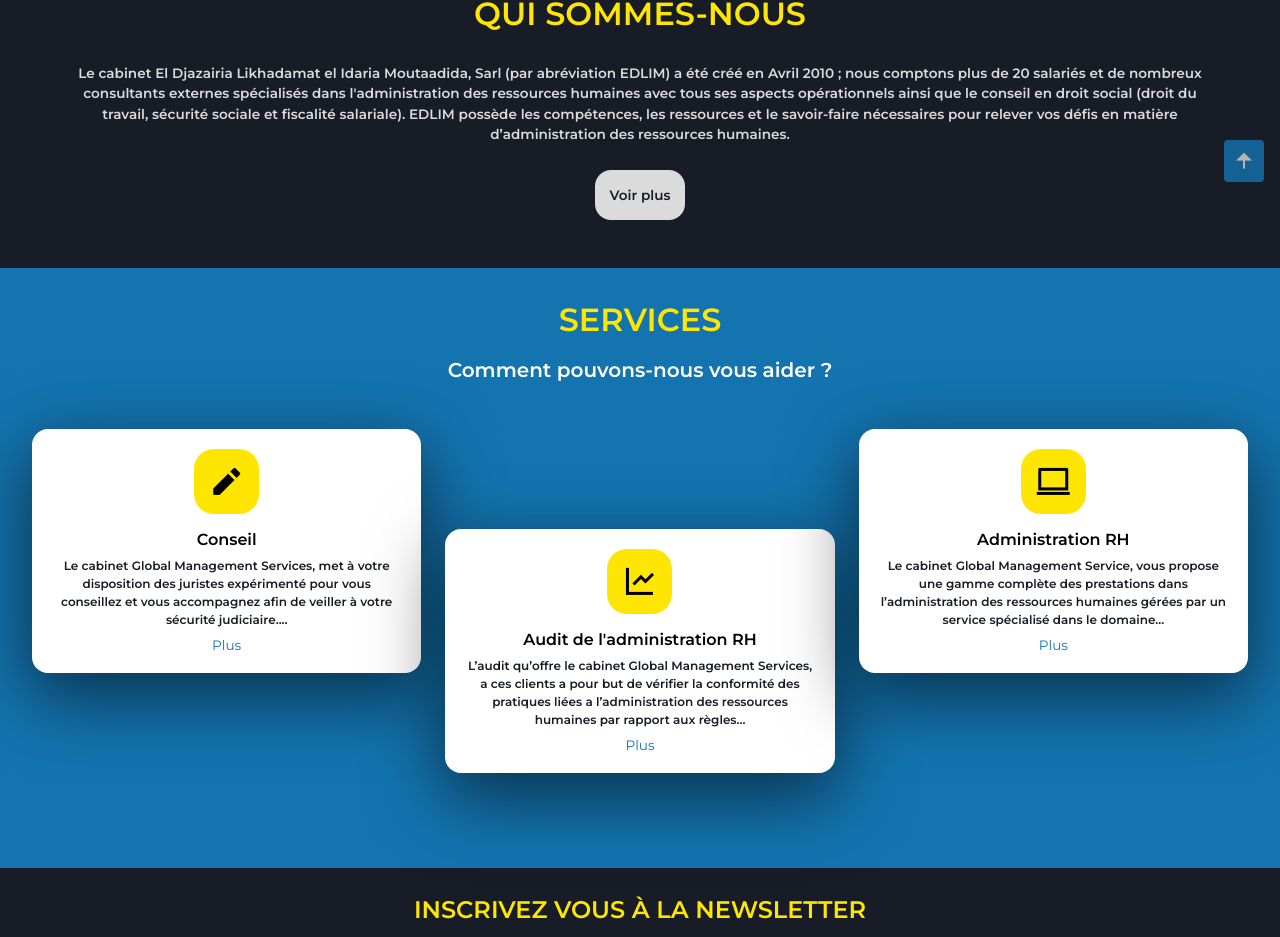
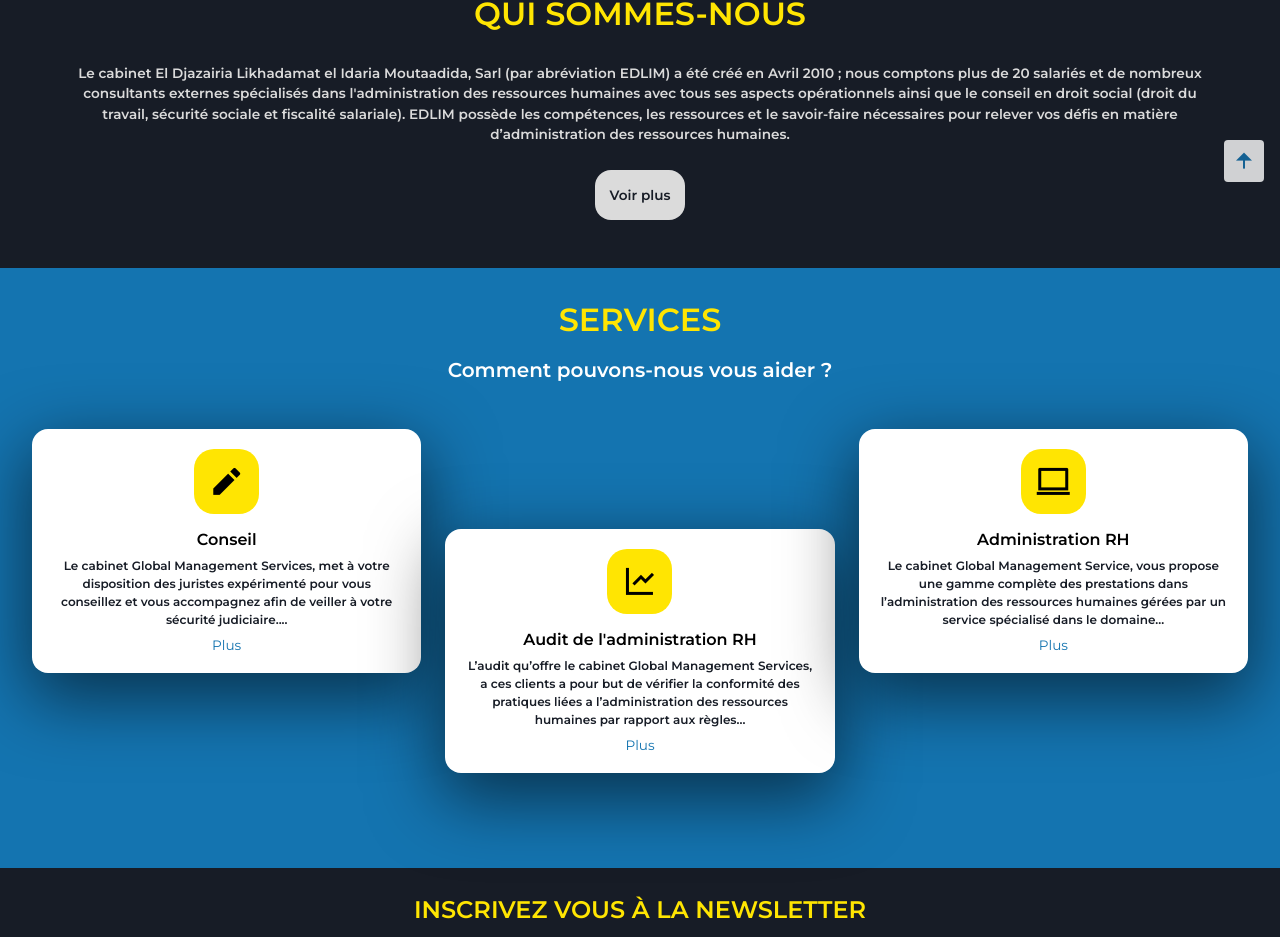
Before and after one commit to Hocine737718/edlim_project, a Vue app: page / in a window 1280 px wide. Shown: the part 858-1795 px from the top of the page. Built offline with nearby package versions, Linux system fonts and the light colour scheme; what @canvasjs/vue-stockcharts would draw is missing.

Commit message:
Scroll Up Revision Commit

```diff
--- a/src/assets/css/ScrollUp/scrollup.css
+++ b/src/assets/css/ScrollUp/scrollup.css
@@ -1,6 +1,6 @@
 .scrollup{
     position: fixed;
-    background-color: var(--blue-color);
+    background-color: #fff;
     right: 1rem;
     bottom: -30%;
     display: inline-flex;
@@ -12,7 +12,7 @@
 }
 .scrollup_icon{
     font-size: var(--font-size-8);
-    color: var(--smoke-color);
+    color: var(--blue-color);
 }
 .scrollup:hover{
     background-color: var(--blue-color-light);
```
